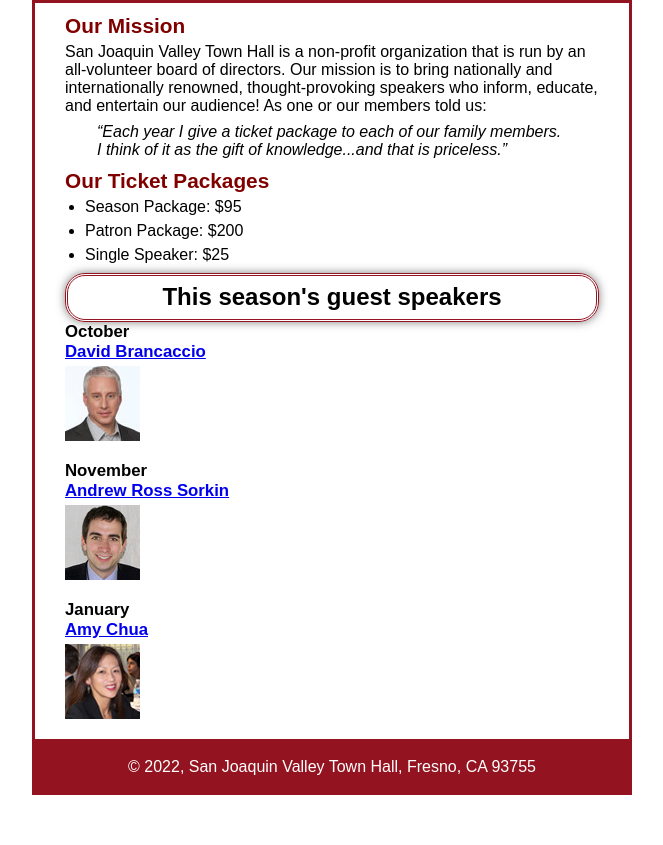
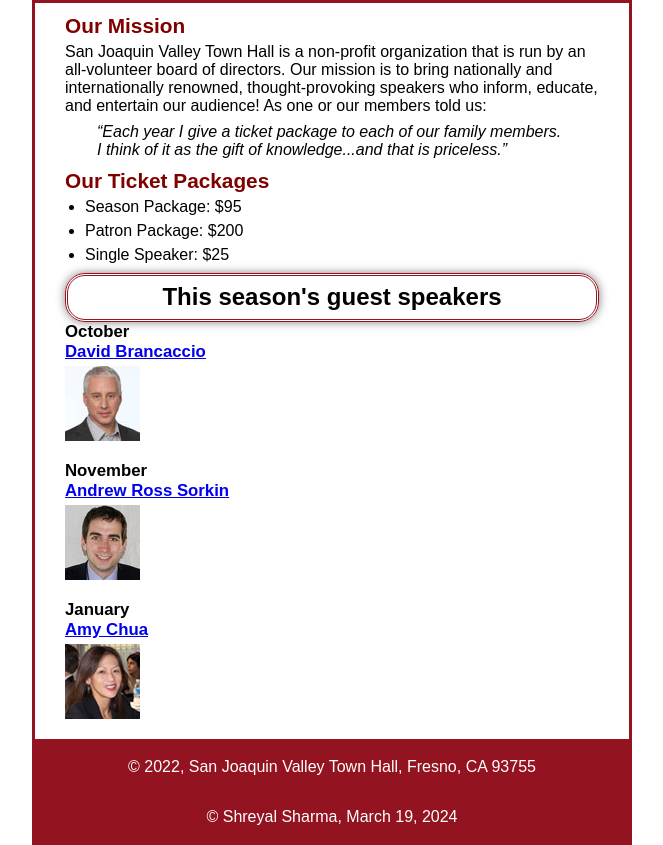
Before and after one commit to shreyal-sharma/A07, a plain HTML site: page index.html in a window 1280 px wide. Shown: the part 113-958 px from the top of the page, without its empty margins (308-971 px from the left). Before the commit the page ends 908 px from the top, so only its background shows below. Drawn offline with Linux system fonts and the light colour scheme.

Commit message:
Update index.html

```diff
--- a/index.html
+++ b/index.html
@@ -40,6 +40,8 @@
 </main>
 <footer>
     <p>&copy; 2022, San Joaquin Valley Town Hall, Fresno, CA 93755</p>
+        <p>&copy; Shreyal Sharma, March 19, 2024</p>
+
 </footer>
 </body>
 </html>
```
